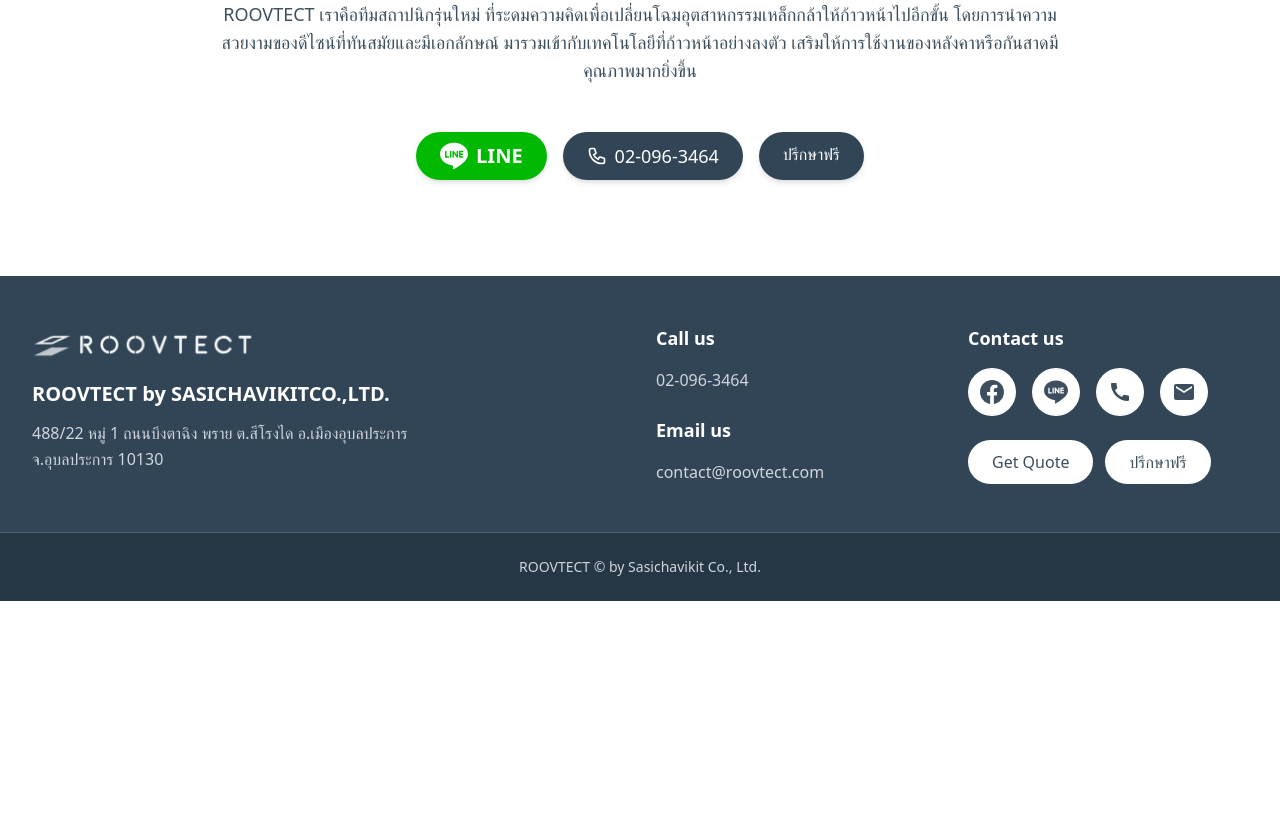
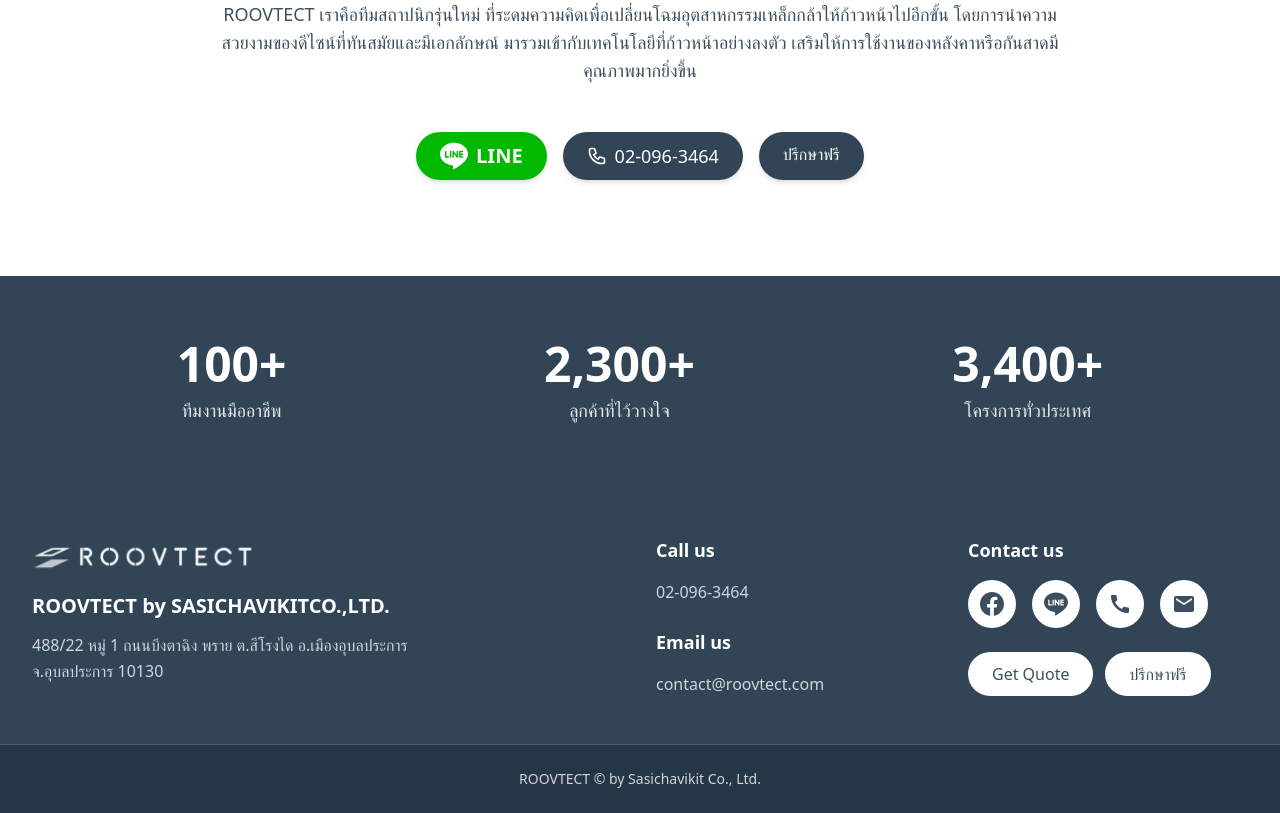
Before and after one commit to nexmindit/roovtect, a Next.js app: page / in a window 1280 px wide. Shown: the part 1124-1937 px from the top of the page. Before the commit the page ends 1725 px from the top, so only its background shows below. Built offline with nearby package versions, Linux system fonts and the light colour scheme.

Commit message:
feat: add StatsCounter component and integrate it into the Home page

```diff
--- a/app/_components/Home/About.tsx
+++ b/app/_components/Home/About.tsx
@@ -4,7 +4,7 @@
 const About = () => {
   return (
     <div className="w-full py-24 flex flex-col justify-center items-center px-4 md:px-12 lg:px-52 bg-white text-[#3d4f5e]">
-      <h1 className="text-3xl font-semibold">
+      <h1 className="text-center text-3xl font-semibold">
         ROOVTECT รับต่อเติมหลังคาโรงรถ หลังคาบ้าน กันสาด ราคาคุ้มค่า
       </h1>
       <p className="text-center mt-4 text-lg">
--- /dev/null
+++ b/app/_components/Home/StatsCounter.tsx
@@ -0,0 +1,45 @@
+"use client";
+
+import React from "react";
+import CountUp from "react-countup";
+
+const statsData = [
+  {
+    id: 1,
+    value: 100,
+    label: "ทีมงานมืออาชีพ",
+  },
+  {
+    id: 2,
+    value: 2300,
+    label: "ลูกค้าที่ไว้วางใจ",
+  },
+  {
+    id: 3,
+    value: 3400,
+    label: "โครงการทั่วประเทศ",
+  },
+];
+
+export default function StatsCounter() {
+  return (
+    <div className="bg-[#314556] py-16 px-4">
+      <div className="max-w-6xl mx-auto flex flex-col md:flex-row justify-around items-center gap-12 md:gap-8">
+        {statsData.map((stat) => (
+          <div key={stat.id} className="flex flex-col items-center text-center">
+            <span className="text-4xl lg:text-5xl font-bold text-white">
+              <CountUp
+                end={stat.value}
+                duration={1.5}
+                enableScrollSpy
+                scrollSpyOnce
+              />
+              +
+            </span>
+            <p className="mt-2 text-lg text-gray-200">{stat.label}</p>
+          </div>
+        ))}
+      </div>
+    </div>
+  );
+}
--- a/app/page.tsx
+++ b/app/page.tsx
@@ -1,11 +1,13 @@
 import About from "./_components/Home/About";
 import HeroCarousel from "./_components/Home/HeroCarousel";
+import StatsCounter from "./_components/Home/StatsCounter";
 
 export default function Home() {
   return (
     <>
       <HeroCarousel />
       <About />
+      <StatsCounter />
     </>
   );
 }
--- a/package.json
+++ b/package.json
@@ -11,6 +11,7 @@
   "dependencies": {
     "next": "16.0.3",
     "react": "19.2.0",
+    "react-countup": "^6.5.3",
     "react-dom": "19.2.0"
   },
   "devDependencies": {
```
Also changed, not shown: 1 other file (tests, documents, lock files or other folders).
